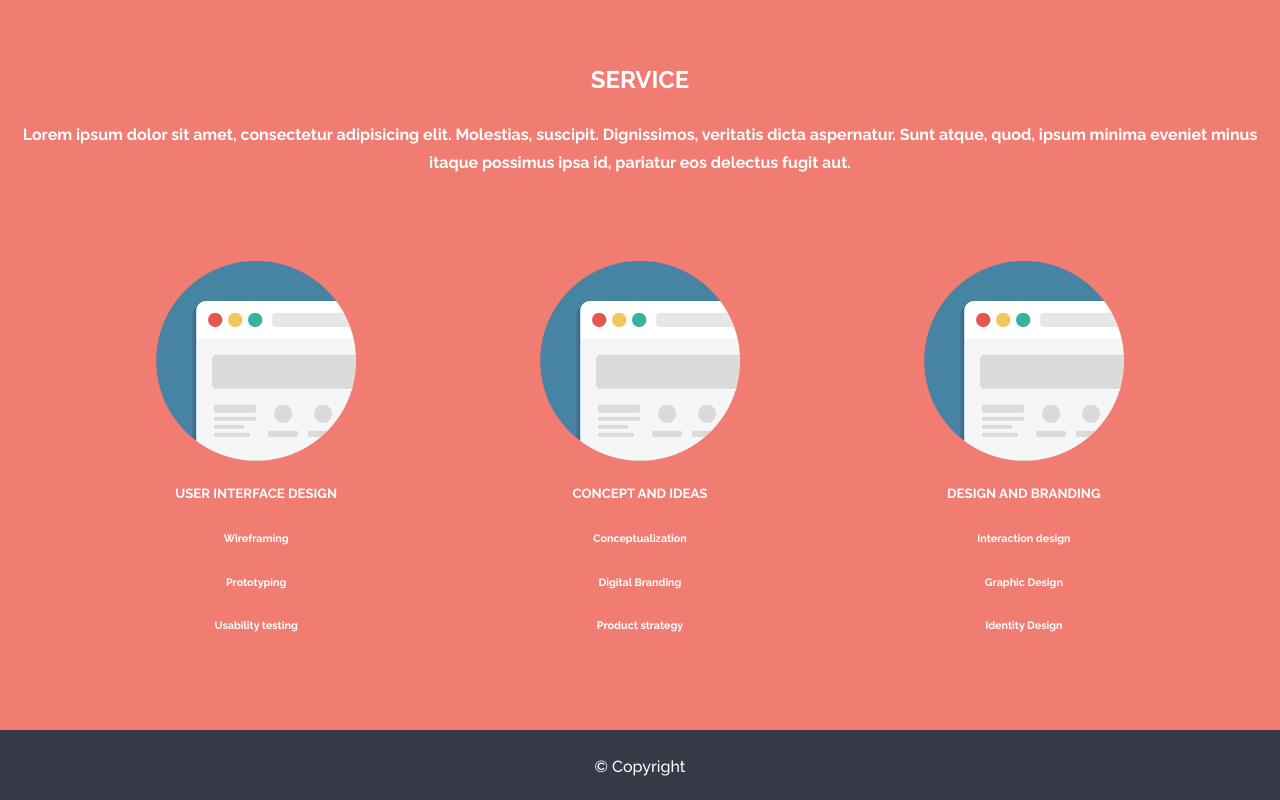
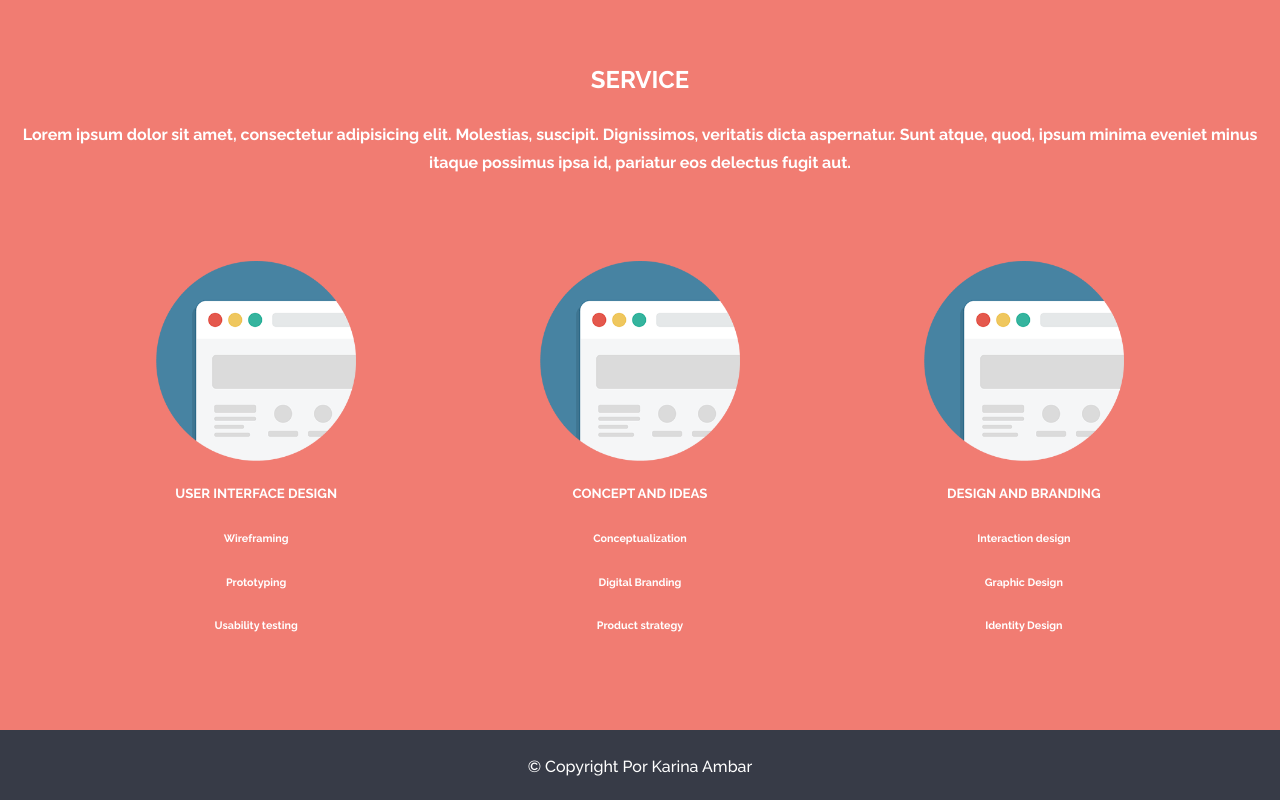
Before and after one commit to kariambar/applove, a plain HTML site: page index.html in a window 1280 px wide. Shown: the part 645-1445 px from the top of the page. Drawn offline with Linux system fonts and the light colour scheme.

Commit message:
arreglando css

```diff
--- a/index.html
+++ b/index.html
@@ -54,7 +54,7 @@
 		</div>
 	</section>
 	<footer>
-		<p> © Copyright</p>
+		<p> © Copyright Por Karina Ambar</p>
 	</footer>
 
 
```
